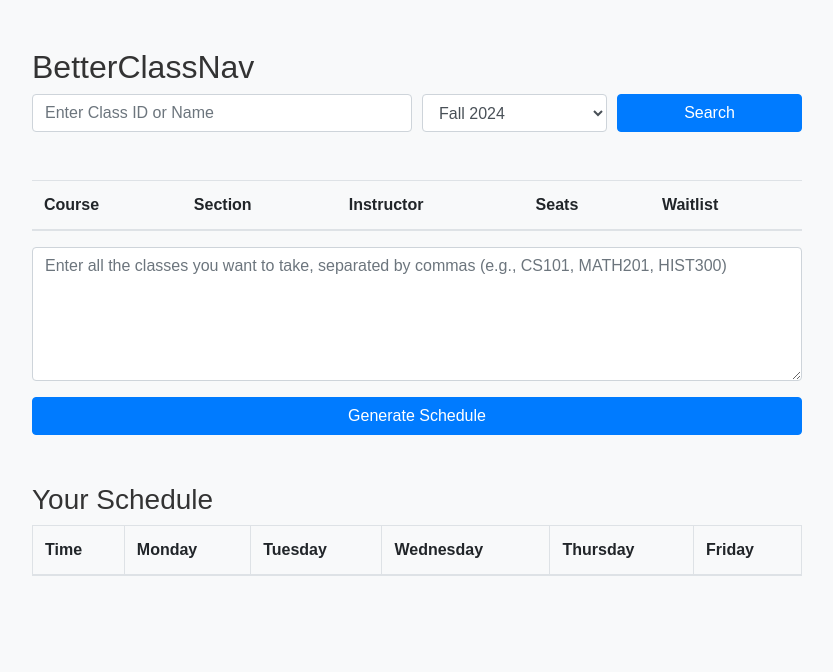
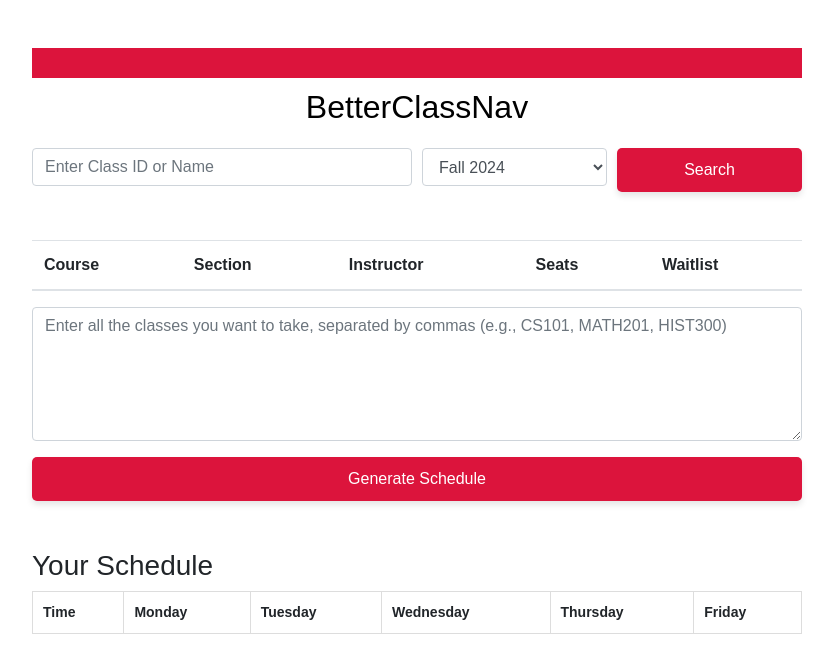
Before and after one commit to Core310/SWE-CS-3203, a plain HTML site: page index.html in a window 1280 px wide. Shown: the whole page, without its empty margins (223-1056 px from the left). Drawn offline with nearby package versions, Linux system fonts and the light colour scheme.

Commit message:
Update style.css

```diff
--- a/style.css
+++ b/style.css
@@ -1,11 +1,13 @@
 /* General body styling */
 body {
   font-family: Arial, sans-serif;
-    background-color: #f8f9fa; /* Light gray background for a clean look */
-    color: #333; /* Dark gray text for readability */
   margin: 0;
   padding: 0;
+  position: relative; /* Ensures proper positioning for the pseudo-element */
+  height: 100vh; /* Ensures the body fills the viewport */
+  overflow: hidden; /* Prevents scrollbars if the image overflows */
 }
+
 
 /* Container styling */
 .container {
@@ -20,3 +22,104 @@ body {
 table tbody tr:hover {
   background-color: #f1f1f1; /* Highlight row on hover */
 }
+
+button[type="submit"] {
+  background-color:crimson;
+  color: white;
+  border: none;
+  padding: 10px 20px;
+  border-radius: 5px;
+  cursor: pointer;
+  font-size: 16px;
+  box-shadow: 0 4px 6px rgba(0, 0, 0, 0.1);
+}
+
+button[id="generateScheduleBtn"] {
+  background-color:crimson;
+  color: white;
+  border: none;
+  padding: 10px 20px;
+  border-radius: 5px;
+  cursor: pointer;
+  font-size: 16px;
+  box-shadow: 0 4px 6px rgba(0, 0, 0, 0.1);
+}
+
+button[type="submit"]:hover {
+  background-color:black;
+}
+
+button[id="generateScheduleBtn"]:hover {
+  background-color: black;
+}
+/* Style for the title container */
+.title-container {
+  position: relative; /* Makes the title-container the reference point for absolute positioning */
+  text-align: center; /* Centers the title horizontally */
+  border-top: 30px solid crimson; /* Adds the red border at the top */
+  /*padding-top: 30px; /* Adds space above the border for the title */
+  margin-bottom: 70px; /* Adds space below the container */
+}
+
+/* Style for the title */
+.title-container h2 {
+  position: absolute; /* Positions the title above the border */
+  top: 10px; /* Adjusts the title to sit on the red border (use a negative value) */
+  left: 50%; /* Centers the title horizontally */
+  transform: translateX(-50%); /* Fine-tunes the centering of the title */
+  font-size: 2rem; /* Adjust font size */
+  color: black; /* Title color */
+  /*background-color: #f8f9fa; /* Makes the background white to cover the border behind it */
+  padding: 0 10px; /* Optional: Adds space around the title */
+  z-index: 1; /* Ensures the title appears above the border */
+}
+
+/* Styling for the schedule table */
+#scheduleTable {
+text-align: center;
+font-size: 14px;
+border-collapse: collapse;
+}
+
+/* Table cell padding and hover effect */
+#scheduleTable th, #scheduleTable td {
+padding: 10px;
+vertical-align: middle;
+border: 1px solid #ddd;
+}
+
+/* Highlight cell on hover */
+#scheduleTable tbody tr td:hover {
+background-color: #f9f9f9;
+cursor: pointer;
+}
+
+/* Styling tooltips for class details */
+.tooltip {
+position: relative;
+display: inline-block;
+cursor: pointer;
+}
+
+.tooltip .tooltiptext {
+visibility: hidden;
+width: 200px;
+background-color: #333;
+color: #fff;
+text-align: center;
+border-radius: 5px;
+padding: 5px;
+position: absolute;
+z-index: 1;
+bottom: 125%;
+left: 50%;
+transform: translateX(-50%);
+opacity: 0;
+transition: opacity 0.3s;
+}
+
+/* Make tooltip visible on hover */
+.tooltip:hover .tooltiptext {
+visibility: visible;
+opacity: 1;
+}
```
Lines whose indentation alone changed are shown as unchanged.
